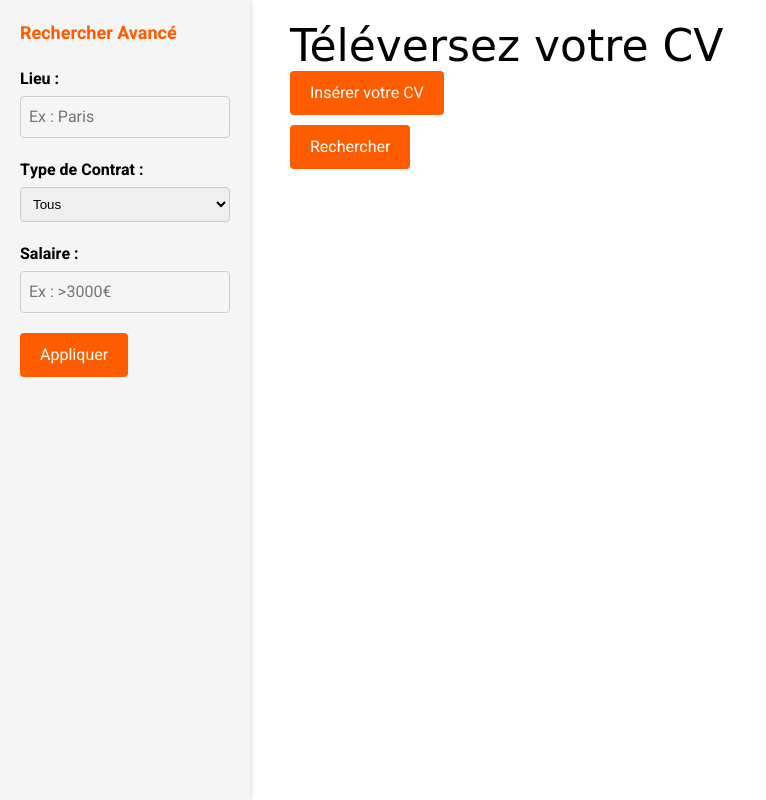
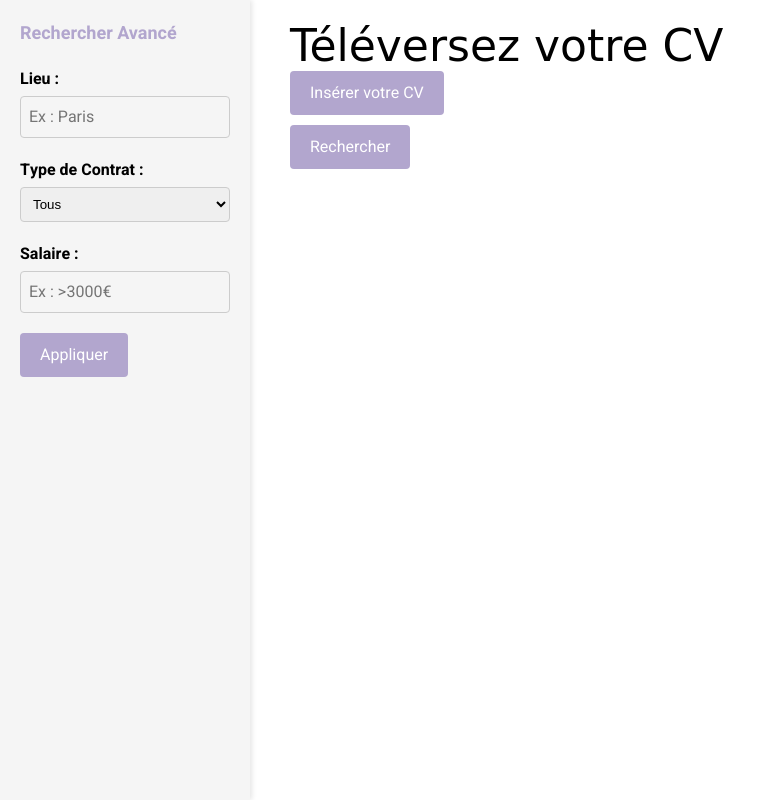
Before and after one commit to abarah/Projet_job_offers, a Flask app: page /uploadInit in a window 1280 px wide. Shown: the whole page, without its empty margins (0-766 px from the left). Run offline with Flask 2, Linux system fonts and the light colour scheme.

Commit message:
Update upload.html

```diff
--- a/templates/upload.html
+++ b/templates/upload.html
@@ -28,7 +28,7 @@
     .sidebar h2 {
       font-size: 18px;
       margin-bottom: 20px;
-      color: #FF5C00;
+      color: #B2A6CE;
     }
 
     .filter-group {
@@ -84,7 +84,7 @@
 
     .btn_apply {
       padding: 10px 20px;
-      background-color: #FF5C00;
+      background-color: #B2A6CE;
       color: white;
       border: none;
       border-radius: 4px;
```
